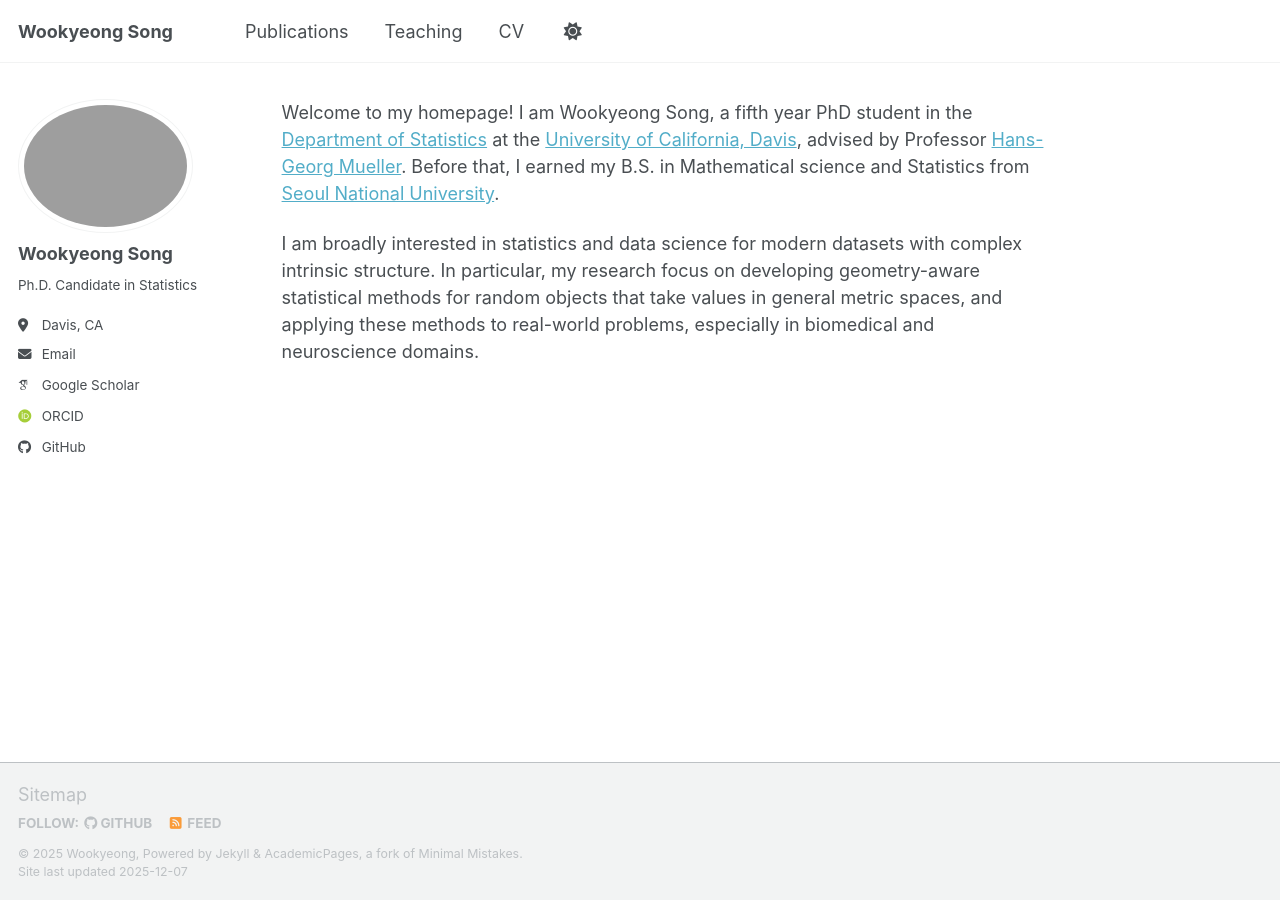
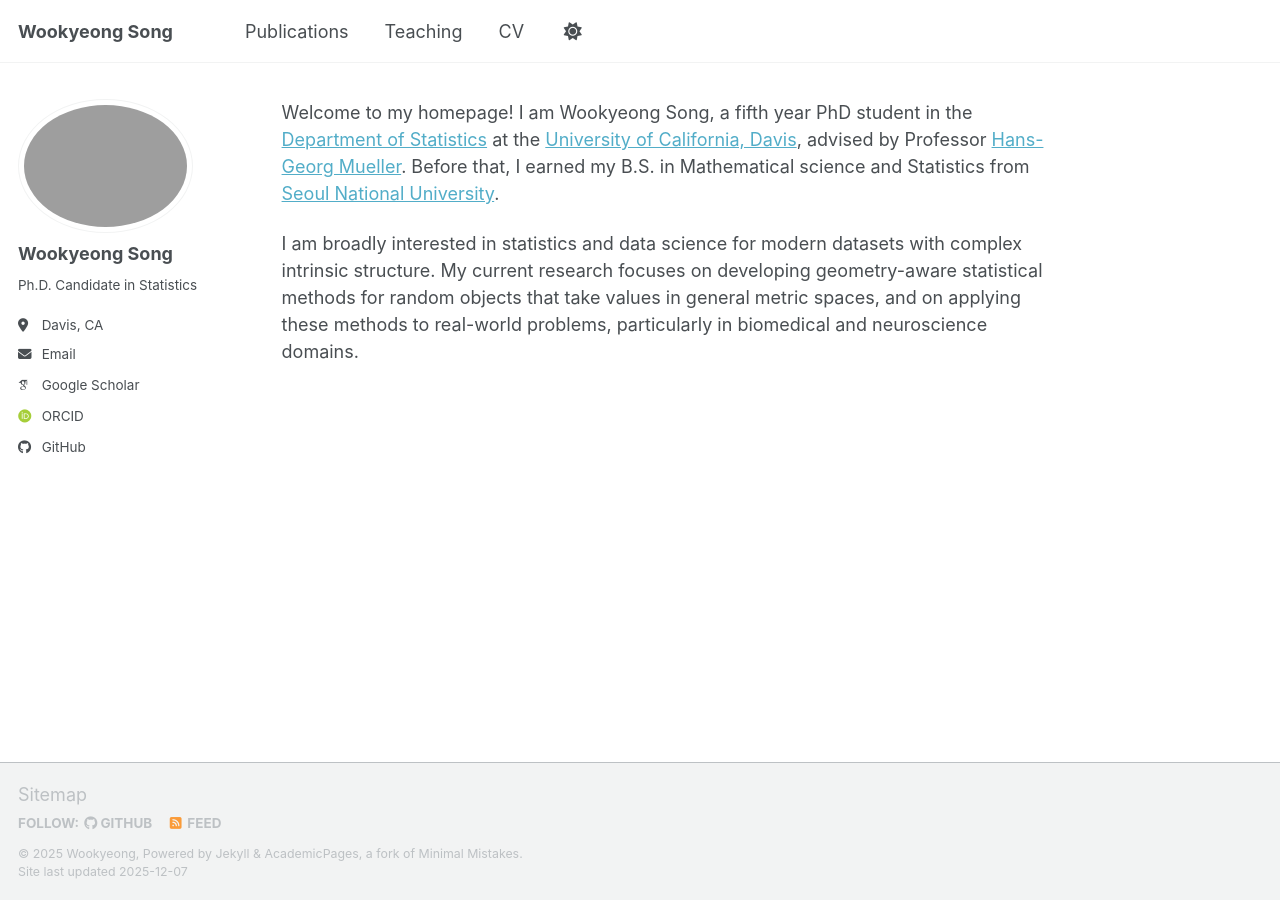
Before and after one commit to wookyeongSong/wookyeongsong.github.io, a Jekyll site: the page built from _pages/about.md, in a window 1280 px wide. Built offline with Jekyll 4.4.1, drawn with Linux system fonts in a browser that asks for light colours; some web fonts are replaced; a script bundle is joined from its source files by our own code; library files that are not in the unit come from our copies.

Commit message:
Update about.md

```diff
--- a/_pages/about.md
+++ b/_pages/about.md
@@ -11,4 +11,4 @@ Welcome to my homepage! I am Wookyeong Song, a fifth year PhD student in the [De
 at the [University of California, Davis](https://www.ucdavis.edu/), advised by Professor [Hans-Georg Mueller](https://anson.ucdavis.edu/~mueller/).
 Before that, I earned my B.S. in Mathematical science and Statistics from [Seoul National University](https://en.snu.ac.kr/).
 
-I am broadly interested in statistics and data science for modern datasets with complex intrinsic structure. In particular, my research focus on developing geometry-aware statistical methods for random objects that take values in general metric spaces, and applying these methods to real-world problems, especially in biomedical and neuroscience domains.
+I am broadly interested in statistics and data science for modern datasets with complex intrinsic structure. My current research focuses on developing geometry-aware statistical methods for random objects that take values in general metric spaces, and on applying these methods to real-world problems, particularly in biomedical and neuroscience domains.
```
